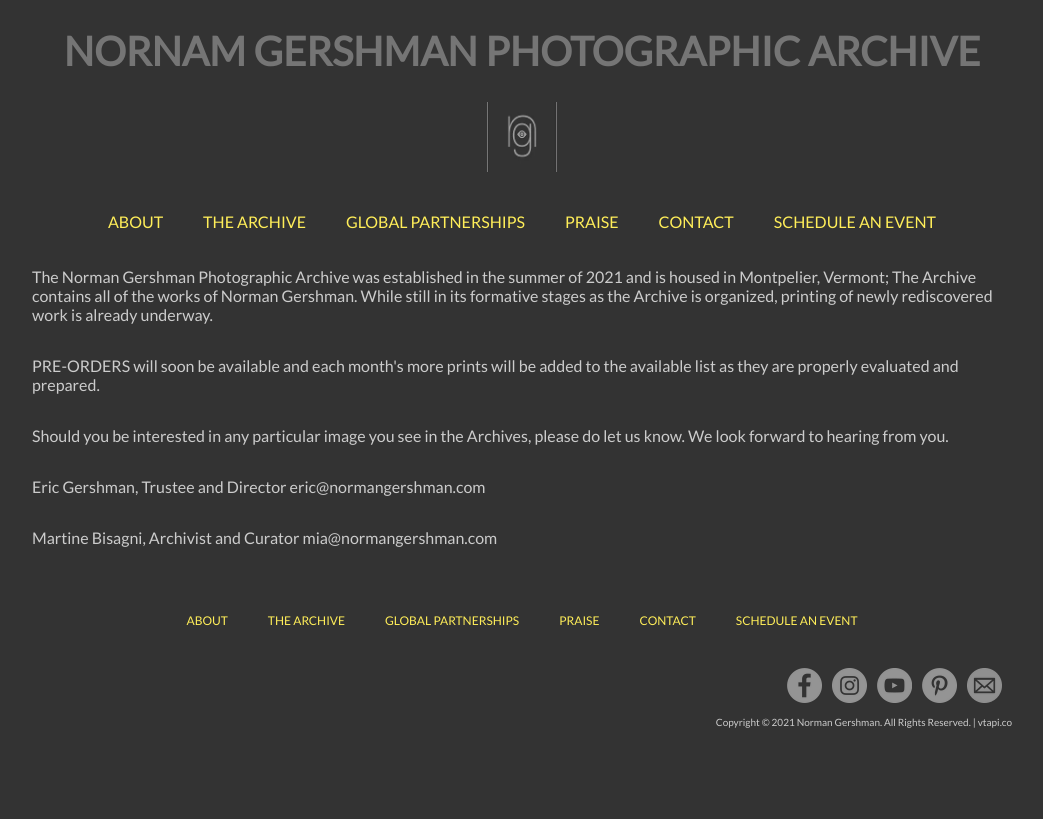
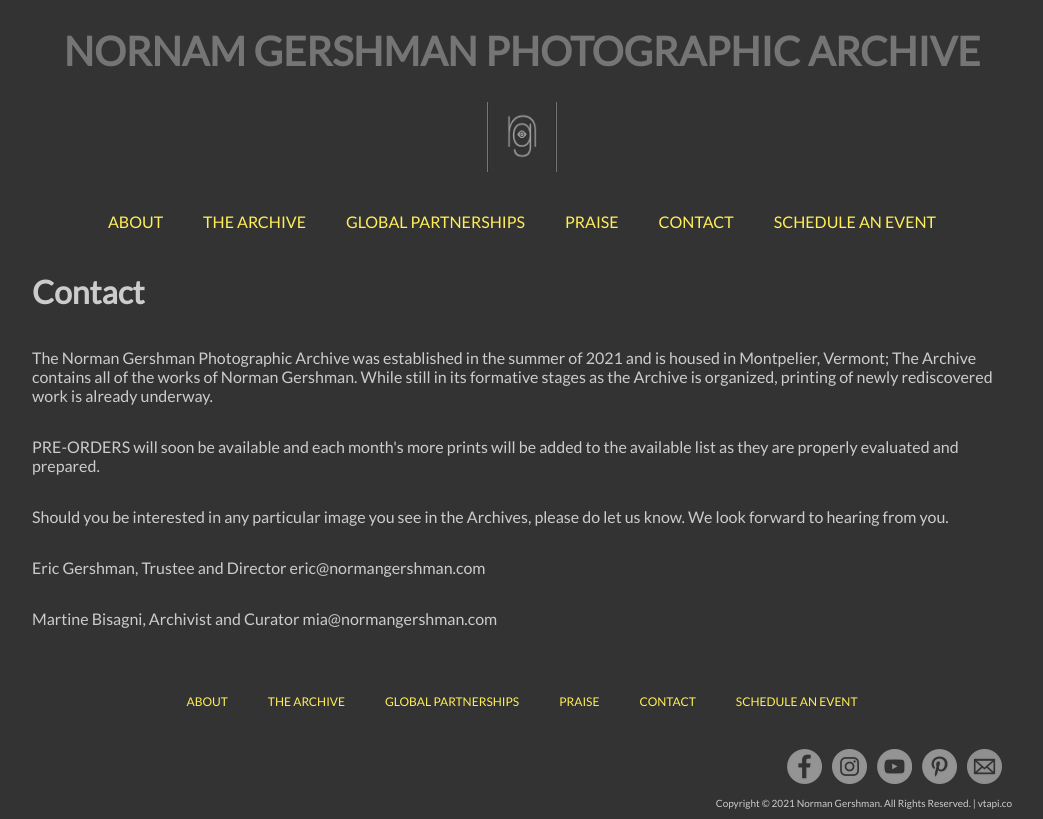
Before and after one commit to rbgvermont/ngphotos, a Next.js app: page /contact in a window 1280 px wide. Shown: the whole page, without its empty margins (118-1161 px from the left). Built offline with nearby package versions, Linux system fonts and the light colour scheme.

Commit message:
added contact header

```diff
--- a/pages/contact.js
+++ b/pages/contact.js
@@ -4,13 +4,14 @@ export default function Contact() {
   return (
 
     <Layout title="normangershman.com - contact">
-<p>The Norman Gershman Photographic Archive was established in the summer of 2021 and is housed in Montpelier, Vermont; The Archive contains all of the works of Norman Gershman. While still in its formative stages as the Archive is organized, printing of newly rediscovered work is already underway.</p>
-<p>PRE-ORDERS will soon be available and each month&apos;s more prints will be added to the available list as they are properly evaluated and prepared.</p>
-<p>Should you be interested in any particular image you see in the Archives, please do let us know. We look forward to hearing from you.</p>
+    <h1>Contact</h1>
+    <p>The Norman Gershman Photographic Archive was established in the summer of 2021 and is housed in Montpelier, Vermont; The Archive contains all of the works of Norman Gershman. While still in its formative stages as the Archive is organized, printing of newly rediscovered work is already underway.</p>
+    <p>PRE-ORDERS will soon be available and each month&apos;s more prints will be added to the available list as they are properly evaluated and prepared.</p>
+    <p>Should you be interested in any particular image you see in the Archives, please do let us know. We look forward to hearing from you.</p>
 
-<p>Eric Gershman, Trustee and Director eric@normangershman.com</p>
+    <p>Eric Gershman, Trustee and Director eric@normangershman.com</p>
 
-<p>Martine Bisagni, Archivist and Curator mia@normangershman.com</p>
+    <p>Martine Bisagni, Archivist and Curator mia@normangershman.com</p>
     </Layout>
   )
 }
```
